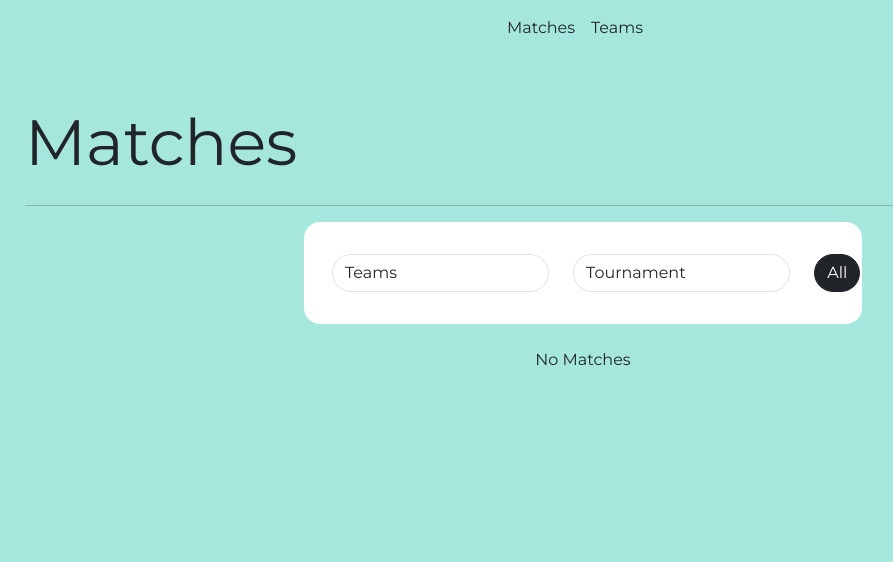
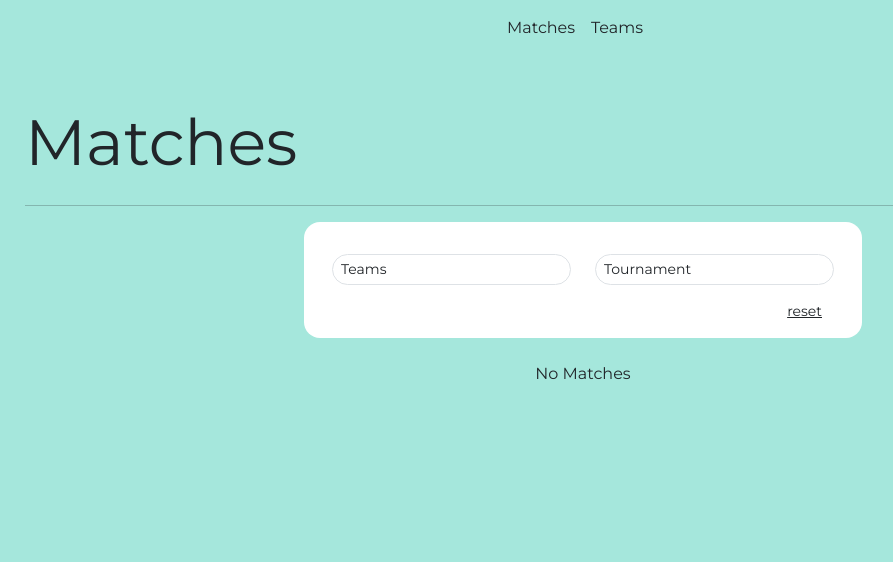
Before and after one commit to swelanauguste/jaguars-1, a Django app: page / in a window 1280 px wide. Shown: the top 562 px of the page, without its empty margins (57-950 px from the left). Run offline with Django 4.2, Linux system fonts and the light colour scheme; data that the repository does not hold is empty.

Commit message:
match filter

```diff
--- a/app/templates/games/match_list.html
+++ b/app/templates/games/match_list.html
@@ -30,7 +30,7 @@ Matches -
             <div class="row justify-content-center bg-white rounded-4 p-3">
                 <div class="col py-3">
                     <select name="team"
-                        class="form-control rounded-pill me-3"
+                        class="form-control form-control-sm rounded-pill me-3"
                         id="teams"
                         onchange="this.form.submit()">
                         <option value="">Teams</option>
@@ -42,7 +42,7 @@ Matches -
                 </div>
                 <div class="col py-3">
                     <select name="tournament"
-                        class="form-control rounded-pill"
+                        class="form-control form-control-sm rounded-pill"
                         id="tournaments"
                         onchange="this.form.submit()">
                         <option value="">Tournament</option>
@@ -53,10 +53,8 @@ Matches -
                         {% endfor %}
                     </select>
                 </div>
-                <div class="py-3 col-lg-1 text-end">
-                    <a class="btn btn-dark rounded-pill"
-                        href="/">All</a>
-                </div>
+                <a class="small text-dark text-end px-4"
+                    href="/">reset</a>
             </div>
         </div>
     </form>
@@ -67,18 +65,16 @@ Matches -
         href="{% url 'detail' match.pk %}">
         <div class="col-lg-5 mx-auto py-3 px-0 rounded-4 mb-3 bg-white shadow">
             <div class="text-center">
-                <span class="text-muted small">{{match.match_date|date:"l dS F Y"}} |
+    <span class="text-muted small">{{match.match_date|date:"l dS F Y"}} |
                     {{match.match_time.time|time:"g:s a"|default:"00:00:00"}}
                     | {{match.venue}}
                 </span>
             </div>
             <hr>
             <div class="text-center">
-                <span
-                    class="text-dark"><u>{{match.team1}}</u></span>
+                <span class="text-dark"><u>{{match.team1}}</u></span>
                 VS
-                <span
-                    class="text-dark"><u>{{match.team2}}</u></span>
+                <span class="text-dark"><u>{{match.team2}}</u></span>
             </div>
         </div>
     </a>
```
